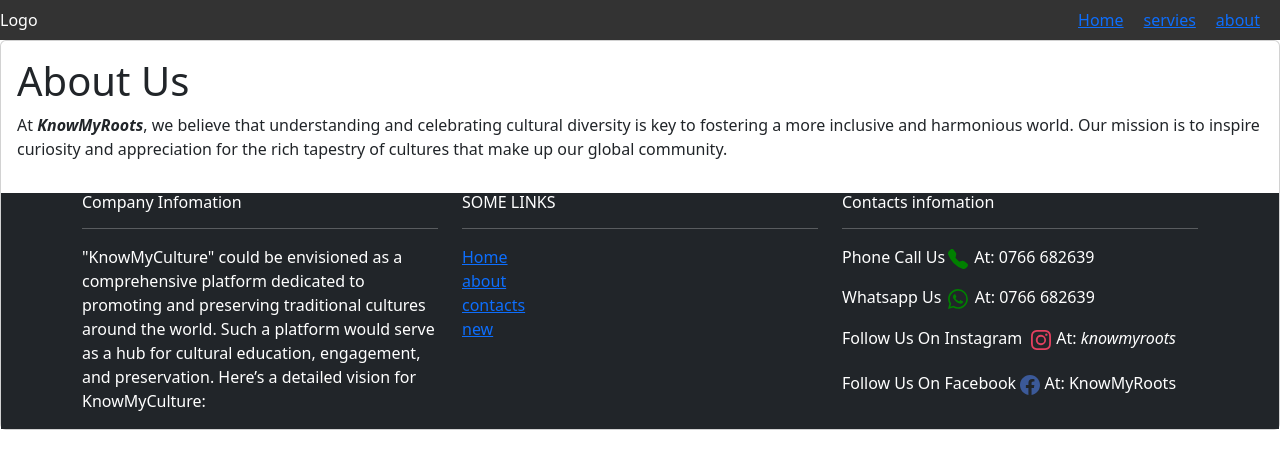
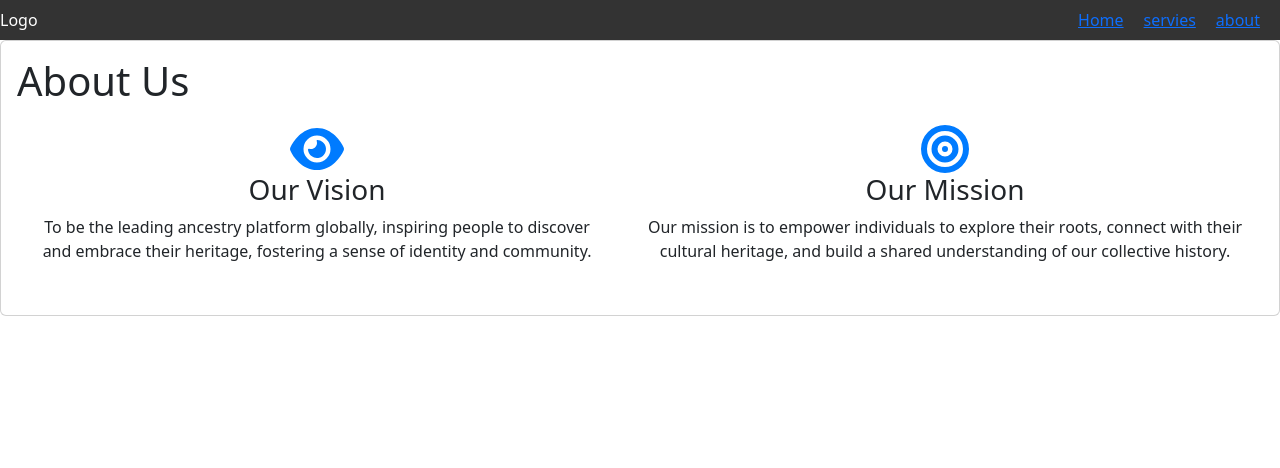
Before and after one commit to DannyMakito/KnowMyRoots, a React (Create React App) app: page /aboutus in a window 1280 px wide. Shown: the top 468 px of the page. Built offline with nearby package versions, Linux system fonts and the light colour scheme.

Commit message:
Updated package-lock.json, package.json, and AboutUs.js

```diff
--- a/src/components/AboutUs.js
+++ b/src/components/AboutUs.js
@@ -2,20 +2,31 @@ import React from 'react';
 import { Card } from 'react-bootstrap';
 import { Phone, Whatsapp } from 'react-bootstrap-icons';
 import styles from './styles.css';
-import Footer from './Footer';
+import { FontAwesomeIcon } from '@fortawesome/react-fontawesome';
+import { faEye, faBullseye } from '@fortawesome/free-solid-svg-icons'; // Import the mission icon
 
 export default function AboutUs() {
   return (
     <Card >
       <Card.Body>
         <Card.Title><h1 className={styles.h1S} >About Us</h1></Card.Title>
-        <Card.Text>
-         <p className={styles.paraS}> At <strong><em>KnowMyRoots</em></strong>, we believe that understanding and celebrating cultural diversity is key to fostering a more inclusive and harmonious world. Our mission is to inspire curiosity and appreciation for the rich tapestry of cultures that make up our global community.</p>
-        </Card.Text>
+        <div style={{ textAlign: 'center', margin: '20px' }}>
+          <div style={{ display: 'flex', justifyContent: 'center', gap: '50px' }}>
+            {/* Vision Section */}
+            <div style={{ textAlign: 'center' }}>
+              <FontAwesomeIcon icon={faEye} size="3x" color="#007bff" />
+              <h3>Our Vision</h3>
+              <p>To be the leading ancestry platform globally, inspiring people to discover and embrace their heritage, fostering a sense of identity and community.</p>
+            </div>
+            {/* Mission Section */}
+            <div style={{ textAlign: 'center' }}>
+              <FontAwesomeIcon icon={faBullseye} size="3x" color="#007bff" />
+              <h3>Our Mission</h3>
+              <p>Our mission is to empower individuals to explore their roots, connect with their cultural heritage, and build a shared understanding of our collective history.</p>
+            </div>
+          </div>
+        </div>
       </Card.Body>
-
-      <Footer />
     </Card>
-
   );
 }
```
Also changed, not shown: package.json (+6 -1 lines), 1 other file (tests, documents, lock files or other folders).
